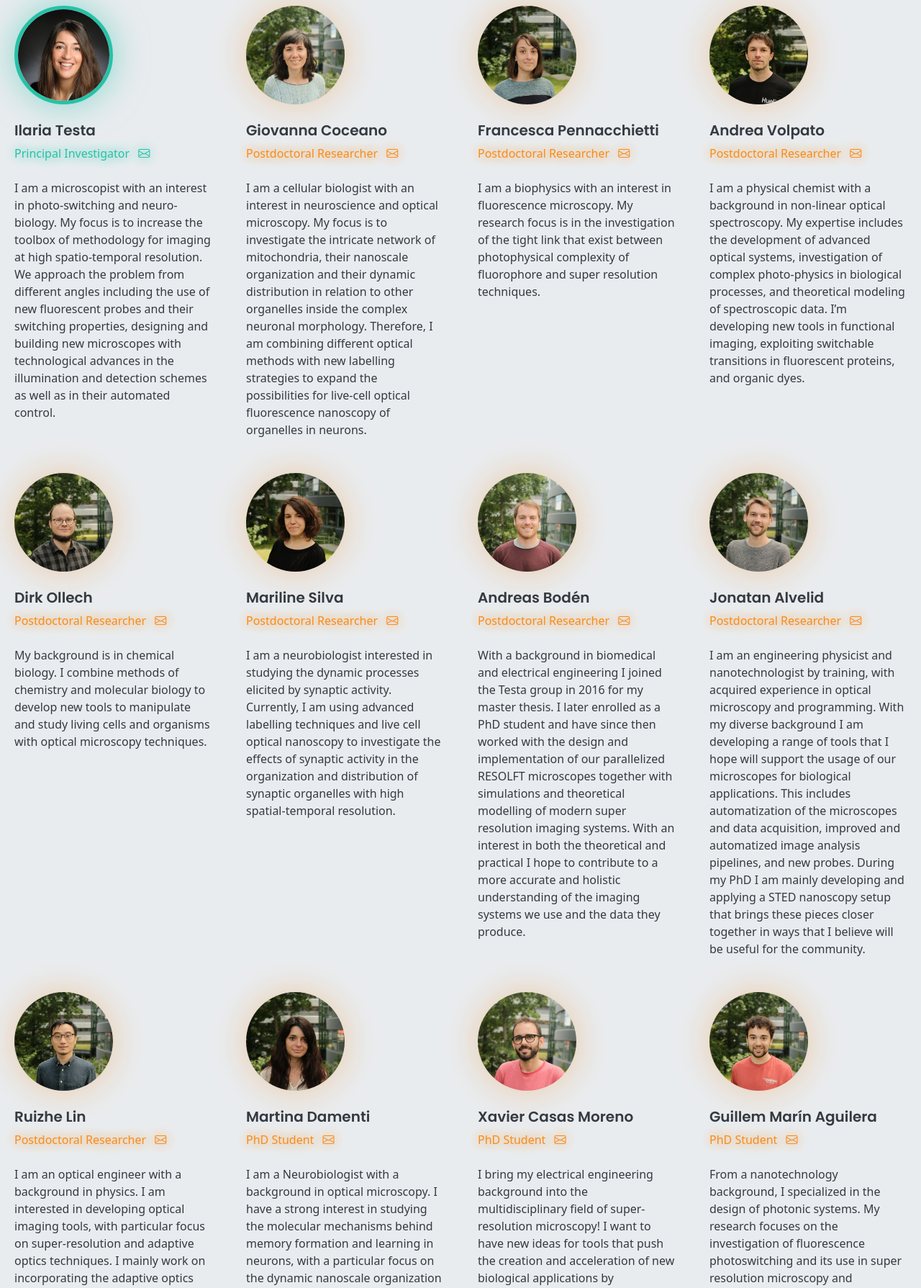
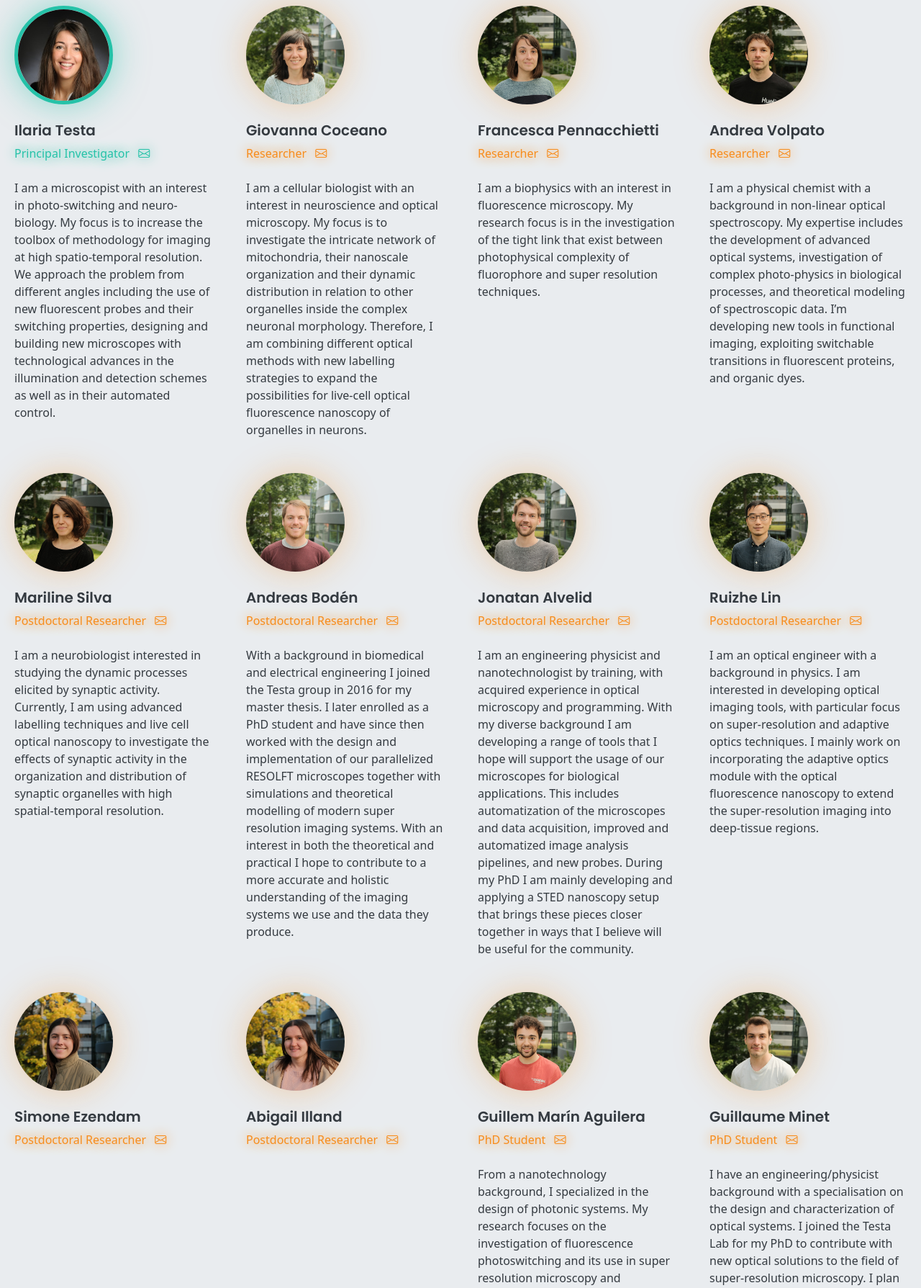
Before and after one commit to andreavolpato/testalab_website, a PHP site: page /people.php in a window 1280 px wide. Shown: the part 136-1925 px from the top of the page at 72% size. Run offline with PHP 8.4, Linux system fonts and the light colour scheme.

Commit message:
update of team

```diff
--- a/public_html/assets/people/alumni.php
+++ b/public_html/assets/people/alumni.php
@@ -1,3 +1,7 @@
+Dirk Ollech, Postdoctoral Researcher<br>
+Martina Damenti, PhD Student<br>
+Xavier Casas Moreno, PhD Student<br>
+Max Frankel, Research Assistant<br>
 Chiara Sgattoni, Research Engineer<br>
 Alessia Papalini, Master Student<br>
 Anne Auer, Intern and Master Student<br>
--- a/public_html/assets/people/team.php
+++ b/public_html/assets/people/team.php
@@ -16,7 +16,7 @@
         // Postdocs
         array(
             'name'      => 'Giovanna Coceano',
-            'position'  => 'Postdoctoral Researcher',
+            'position'  => 'Researcher',
             'photo'     => 'assets/people/team/Giovanna.jpg',
             'shortbio'  => 'I am a cellular biologist with an interest in neuroscience and optical microscopy.
             My focus is to investigate the intricate network of mitochondria, their nanoscale organization and their dynamic distribution in relation to other organelles inside the complex neuronal morphology.
@@ -25,27 +25,19 @@
         ),
         array(
             'name'      => 'Francesca Pennacchietti',
-            'position'  => 'Postdoctoral Researcher',
+            'position'  => 'Researcher',
             'photo'     => 'assets/people/team/Francesca.jpg',
             'shortbio'  => 'I am a biophysics with an interest in fluorescence microscopy. My research focus is in the investigation of the tight link that exist between photophysical complexity of fluorophore and super resolution techniques.',
             'email'     => 'francesca.pennacchietti@scilifelab.se'
         ),
         array(
             'name'      => 'Andrea Volpato',
-            'position'  => 'Postdoctoral Researcher',
+            'position'  => 'Researcher',
             'photo'     => 'assets/people/team/Andrea_V.jpg',
             'shortbio'  => 'I am a physical chemist with a background in non-linear optical spectroscopy.
             My expertise includes the development of advanced optical systems, investigation of complex photo-physics in biological processes, and theoretical modeling of spectroscopic data.
             I’m developing new tools in functional imaging, exploiting switchable transitions in fluorescent proteins, and organic dyes.',
             'email'     => 'andrea.volpato@scilifelab.se'
-        ),
-        array(
-            'name'      => 'Dirk Ollech',
-            'position'  => 'Postdoctoral Researcher',
-            'photo'     => 'assets/people/team/Dirk.jpg',
-            'shortbio'  => 'My background is in chemical biology.
-            I combine methods of chemistry and molecular biology to develop new tools to manipulate and study living cells and organisms with optical microscopy techniques.',
-            'email'     => 'dirk.ollech@scilifelab.se'
         ),
         array(
             'name'      => 'Mariline Silva',
@@ -55,8 +47,6 @@
             Currently, I am using advanced labelling techniques and live cell optical nanoscopy to investigate the effects of synaptic activity in the organization and distribution of synaptic organelles with high spatial-temporal resolution.',
             'email'     => 'mariline.silva@scilifelab.se'
         ),
-
-        // Students
         array(
             'name'      => 'Andreas Bodén',
             'position'  => 'Postdoctoral Researcher',
@@ -83,21 +73,20 @@
             'email'     => 'ruizhe.lin@scilifelab.se'
         ),
         array(
-            'name'      => 'Martina Damenti',
-            'position'  => 'PhD Student',
-            'photo'     => 'assets/people/team/Martina.jpg',
-            'shortbio'  => 'I am a Neurobiologist with a background in optical microscopy.  I have a strong interest in studying the molecular mechanisms behind memory formation and learning in neurons, with a particular focus on the dynamic nanoscale organization of pre and post synaptic compartment.
-            I combine the development of new genetically encoded tags with new labelling strategies for optical fluorescence nanoscopy to shed light on synaptic contacts.',
-            'email'     => 'martina.damenti@scilifelab.se'
+            'name'      => 'Simone Ezendam',
+            'position'  => 'Postdoctoral Researcher',
+            'photo'     => 'assets/people/team/Simone.jpg',
+            'shortbio'  => ' ',
+            'email'     => 'simone.ezendam@scilifelab.se'
         ),
         array(
-            'name'      => 'Xavier Casas Moreno',
-            'position'  => 'PhD Student',
-            'photo'     => 'assets/people/team/Xavier.jpg',
-            'shortbio'  => "I bring my electrical engineering background into the multidisciplinary field of super-resolution microscopy! I want to have new ideas for tools that push the creation and acceleration of new biological applications by understanding the current research gaps and collaborating with my colleagues.
-            More specifically, in my PhD I'm exploring the challenges of RESOLFT and pushing the throughput in terms of large field of view and faster recordings with my MoNaLISA setup.",
-            'email'     => 'xavier.casas@scilifelab.se'
+            'name'      => 'Abigail Illand',
+            'position'  => 'Postdoctoral Researcher',
+            'photo'     => 'assets/people/team/Abigail.jpg',
+            'shortbio'  => ' ',
+            'email'     => 'abigail.illand@scilifelab.se'
         ),
+        // Students
         array(
             'name'      => 'Guillem Marín Aguilera',
             'position'  => 'PhD Student',
@@ -121,14 +110,5 @@
             My project focuses on building next generation super-resolution system for volumetric imaging based on single objective light-sheet microscopy and photo-switching.",
             'email'     => 'yongyue.qian@scilifelab.se'
         ),
-        array(
-            'name'      => 'Max Frankel',
-            'position'  => 'Research Assistant',
-            'photo'     => 'assets/people/team/Max.jpg',
-            'shortbio'  => "I am a physics student interested in optics and microscopy. In between finishing my bachelors and starting graduate school, I am working in the Testalab on a Fulbright grant from the US.
-            My project is to explore light patterning with a spatial light modulator in the MoNaLISA setup for RESOLFT microscopy, with the goal of creating a more modular setup and being able to optimize patterning for different samples.
-            At SciLifeLab, I am also running the program <i>Scientific research through an artist’s lens</i>, connecting researchers with artists at the Royal Institute of Art in Stockholm.",
-            'email'     => 'max.frankel@scilifelab.se'
-        ),
     );
 ?>
```
Also changed, not shown: public_html/assets/people/team/Abigail.JPG (added), public_html/assets/people/team/Simone.JPG (added).
